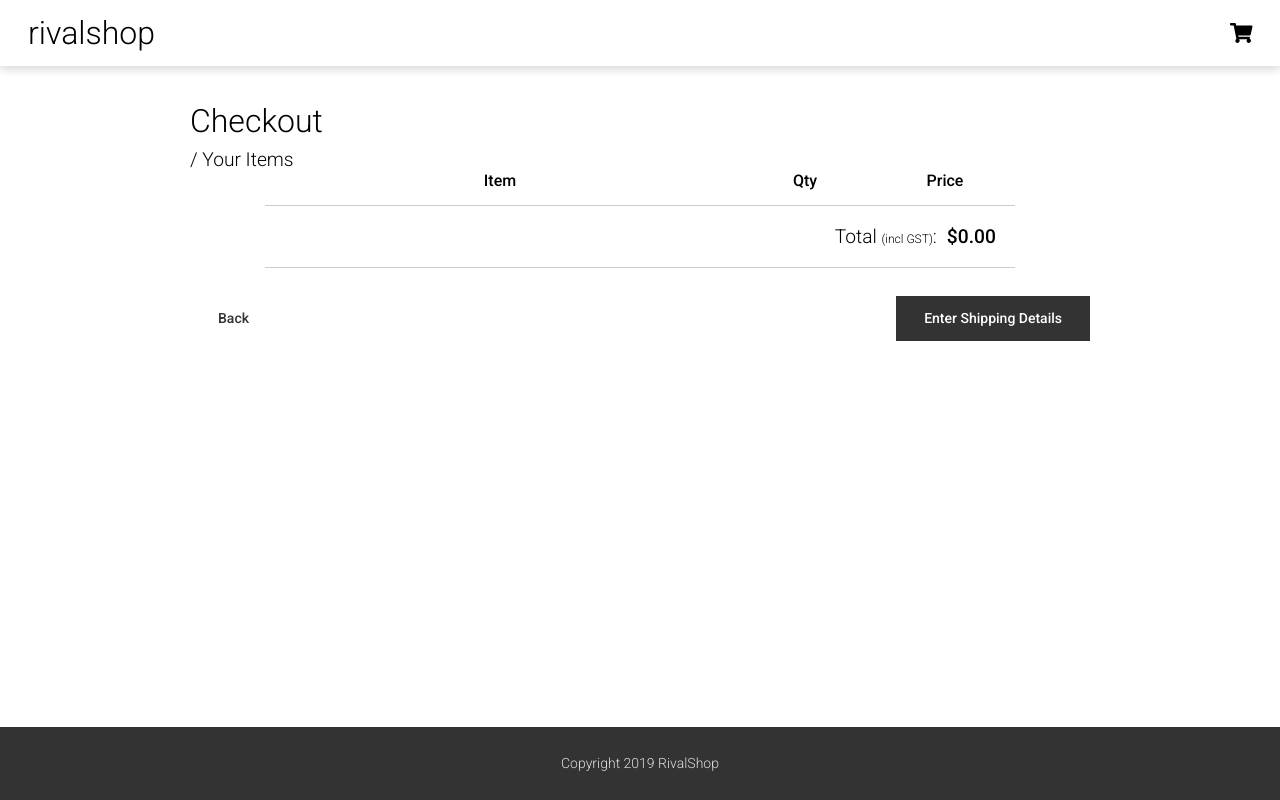
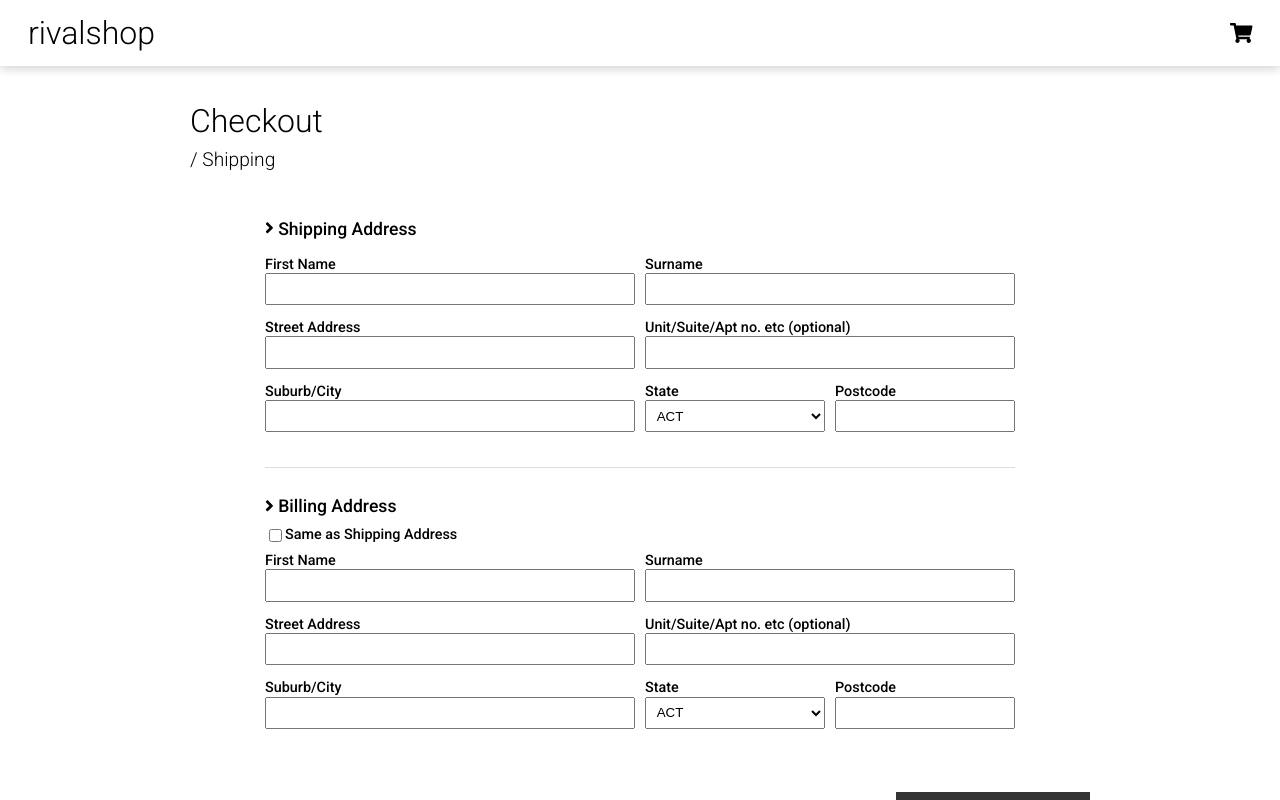
Before and after one commit to fantasticmrdavid/nerfshop, a React app: page /checkout/shipping in a window 1280 px wide. Shown: the top 800 px of the page. Built offline with nearby package versions, Linux system fonts and the light colour scheme.

Commit message:
Add Shipping form

```diff
--- a/package.json
+++ b/package.json
@@ -44,6 +44,7 @@
     "react-router": "4.3.1",
     "react-router-dom": "4.3.1",
     "redux": "4.0.1",
+    "redux-form": "8.1.0",
     "redux-persist": "5.10.0",
     "redux-thunk": "2.3.0",
     "styled-components": "4.1.2",
--- /dev/null
+++ b/src/components/Checkout/Shipping/Form.jsx
@@ -0,0 +1,107 @@
+import React from 'react';
+import { Field, reduxForm } from 'redux-form';
+import { FontAwesomeIcon } from '@fortawesome/react-fontawesome';
+import { faAngleRight } from '@fortawesome/free-solid-svg-icons';
+import { stateList } from 'data/geo';
+import * as styles from '../styles';
+
+const ShippingForm = () => {
+  const {
+    CheckboxFieldset,
+    Fieldset,
+    FieldInput,
+    FieldLabel,
+    FieldSelect,
+    FormHeading,
+    FormSection,
+    FullSpanFieldset,
+    SplitFieldset,
+  } = styles;
+  return (
+    <form>
+      <FormSection sectionNo={1}>
+        <FormHeading><FontAwesomeIcon icon={faAngleRight} /> Shipping Address</FormHeading>
+        <Fieldset>
+          <FieldLabel htmlFor="shipping_firstName">First Name</FieldLabel>
+          <Field name="shipping_firstname" component={FieldInput} type="text" required />
+        </Fieldset>
+        <Fieldset>
+          <FieldLabel htmlFor="shipping_surname">Surname</FieldLabel>
+          <Field name="shipping_surname" component={FieldInput} type="text" required />
+        </Fieldset>
+        <Fieldset>
+          <FieldLabel htmlFor="shipping_address1">Street Address</FieldLabel>
+          <Field name="shipping_address1" component={FieldInput} type="text" required />
+        </Fieldset>
+        <Fieldset>
+          <FieldLabel htmlFor="shipping_address2">Unit/Suite/Apt no. etc (optional)</FieldLabel>
+          <Field name="shipping_address2" component={FieldInput} type="text" />
+        </Fieldset>
+        <Fieldset>
+          <FieldLabel htmlFor="shipping_city">Suburb/City</FieldLabel>
+          <Field name="shipping_city" component={FieldInput} type="text" />
+        </Fieldset>
+        <SplitFieldset>
+          <Fieldset>
+            <FieldLabel htmlFor="shipping_state">State</FieldLabel>
+            <Field name="shipping_state" component={FieldSelect} placeholder="--- Select ---">
+              <option value={null} disabled>--- Select ---</option>
+              { stateList.map(s => <option value={s}>{s}</option>) }
+            </Field>
+          </Fieldset>
+          <Fieldset>
+            <FieldLabel htmlFor="shipping_postcode">Postcode</FieldLabel>
+            <Field name="shipping_postcode" component={FieldInput} type="text" />
+          </Fieldset>
+        </SplitFieldset>
+      </FormSection>
+
+      <FormSection sectionNo={2}>
+        <FormHeading><FontAwesomeIcon icon={faAngleRight} /> Billing Address</FormHeading>
+        <FullSpanFieldset>
+          <CheckboxFieldset>
+            <Field name="sameAsShipping" component="input" type="checkbox" />
+            <FieldLabel htmlFor="sameAsShipping">Same as Shipping Address</FieldLabel>
+          </CheckboxFieldset>
+        </FullSpanFieldset>
+        <Fieldset>
+          <FieldLabel htmlFor="billing_firstName">First Name</FieldLabel>
+          <Field name="billing_firstname" component={FieldInput} type="text" required />
+        </Fieldset>
+        <Fieldset>
+          <FieldLabel htmlFor="billing_surname">Surname</FieldLabel>
+          <Field name="billing_surname" component={FieldInput} type="text" required />
+        </Fieldset>
+        <Fieldset>
+          <FieldLabel htmlFor="billing_address1">Street Address</FieldLabel>
+          <Field name="billing_address1" component={FieldInput} type="text" required />
+        </Fieldset>
+        <Fieldset>
+          <FieldLabel htmlFor="billing_address2">Unit/Suite/Apt no. etc (optional)</FieldLabel>
+          <Field name="billing_address2" component={FieldInput} type="text" />
+        </Fieldset>
+        <Fieldset>
+          <FieldLabel htmlFor="billing_city">Suburb/City</FieldLabel>
+          <Field name="billing_city" component={FieldInput} type="text" />
+        </Fieldset>
+        <SplitFieldset>
+          <Fieldset>
+            <FieldLabel htmlFor="billing_state">State</FieldLabel>
+            <Field name="billing_state" component={FieldSelect} placeholder="--- Select ---">
+              <option value={null} disabled>--- Select ---</option>
+              { stateList.map(s => <option value={s}>{s}</option>) }
+            </Field>
+          </Fieldset>
+          <Fieldset>
+            <FieldLabel htmlFor="billing_postcode">Postcode</FieldLabel>
+            <Field name="billing_postcode" component={FieldInput} type="text" />
+          </Fieldset>
+        </SplitFieldset>
+      </FormSection>
+    </form>
+  );
+};
+
+export default reduxForm({
+  form: 'checkout',
+})(ShippingForm);
--- /dev/null
+++ b/src/components/Checkout/Shipping/index.jsx
@@ -0,0 +1,31 @@
+import React, { Fragment } from 'react';
+import Helmet from 'react-helmet';
+import Cta from 'components/Cta';
+import Form from './Form';
+import * as styles from '../styles';
+
+const ShippingDetails = () => {
+  const {
+    Actions,
+    CheckoutSection,
+    Subheading,
+  } = styles;
+
+  return (
+    <Fragment>
+      <Helmet>
+        <title>Checkout - Shipping Details - RivalShop</title>
+      </Helmet>
+      <Subheading>/ Shipping</Subheading>
+      <CheckoutSection>
+        <Form />
+      </CheckoutSection>
+      <Actions>
+        <Cta to="/checkout">Back</Cta>
+        <Cta primary to="/payment">Enter Payment Details</Cta>
+      </Actions>
+    </Fragment>
+  );
+};
+
+export default ShippingDetails;
--- a/src/components/Checkout/Summary.jsx
+++ b/src/components/Checkout/Summary.jsx
@@ -5,7 +5,7 @@ import Cta from 'components/Cta';
 import ProductLineItemContainer from 'containers/ProductLineItemContainer';
 import * as styles from './styles';
 
-const Checkout = (props) => {
+const Summary = (props) => {
   const {
     cart,
     isEmpty,
@@ -19,16 +19,17 @@ const Checkout = (props) => {
 
   const {
     Actions,
+    CheckoutSection,
     Column,
     ColumnHeadings,
     Item,
     List,
     Message,
     SmallText,
+    Subheading,
     Subtotal,
     SubtotalLabel,
     SubtotalAmount,
-    Summary,
   } = styles;
 
   return (
@@ -36,7 +37,8 @@ const Checkout = (props) => {
       <Helmet>
         <title>Checkout - Your Items - RivalShop</title>
       </Helmet>
-      <Summary>
+      <Subheading>/ Your Items</Subheading>
+      <CheckoutSection>
         <ColumnHeadings>
           <Column>Item</Column>
           <Column>Qty</Column>
@@ -60,21 +62,21 @@ const Checkout = (props) => {
             <SubtotalAmount>${subtotal.toFixed(2)}</SubtotalAmount>
           </Subtotal>
         )}
-      </Summary>
+      </CheckoutSection>
       { !isEmpty && (
         <Actions>
           <Cta to="/">Back</Cta>
-          <Cta primary to="/shipping">Enter Shipping Details</Cta>
+          <Cta primary to="/checkout/shipping">Enter Shipping Details</Cta>
         </Actions>
       )}
     </Fragment>
   );
 };
 
-Checkout.propTypes = {
+Summary.propTypes = {
   cart: PropTypes.object.isRequired,
   isEmpty: PropTypes.bool,
   products: PropTypes.object.isRequired,
 };
 
-export default Checkout;
+export default Summary;
--- a/src/components/Checkout/index.jsx
+++ b/src/components/Checkout/index.jsx
@@ -1,6 +1,7 @@
 import React from 'react';
 import PropTypes from 'prop-types';
 import Summary from './Summary';
+import Shipping from './Shipping';
 import * as styles from './styles';
 
 const Checkout = (props) => {
@@ -13,21 +14,13 @@ const Checkout = (props) => {
   const {
     Container,
     Heading,
-    Subheading,
   } = styles;
-
-  const heading = [
-    'Your Items',
-    'Shipping',
-    'Payment',
-    'Confirm Order',
-  ];
 
   return (
     <Container>
       <Heading>Checkout</Heading>
-      <Subheading>{`/ ${heading[section]}`}</Subheading>
-      <Summary cart={cart} products={products} />
+      { section === 0 && <Summary cart={cart} products={products} /> }
+      { section === 1 && <Shipping /> }
     </Container>
   );
 };
--- a/src/components/Checkout/styles.js
+++ b/src/components/Checkout/styles.js
@@ -7,6 +7,15 @@ export const Actions = styled.div`
   display: flex;
   justify-content: space-between;
   margin-top: 2em;
+`;
+
+export const CheckboxFieldset = styled.div`
+  display: flex;
+`;
+
+export const CheckoutSection = styled.section`
+  width: 750px;
+  align-self: center;
 `;
 
 export const Column = styled.div`
@@ -28,6 +37,52 @@ export const Container = styled.div`
   flex-direction: column;
 `;
 
+export const FieldLabel = styled.label`
+  display: block;
+  font-size: 0.9rem;
+  font-weight: 500;
+`;
+
+export const FieldInput = styled.input`
+  padding: 0.5em;
+  width: 100%;
+`;
+
+export const FieldSelect = styled.select`
+  padding: 0.5em;
+  width: 100%;
+`;
+
+export const Fieldset = styled.div`
+  margin: 0.5em 0;
+`;
+
+export const FormHeading = styled.h3`
+  font-weight: 500;
+  font-size: 1.1rem;
+  margin-bottom: 0.5em;
+  grid-column-start: 1;
+  grid-column-end: span 2;
+`;
+
+export const FormSection = styled.section`
+  position: relative;
+  display: grid;
+  grid-template-columns: calc(50% - 5px) calc(50% - 5px);
+  grid-column-gap: 10px;
+  padding: 2em 0;
+  opacity: 0;
+  animation: ${slideFadeIn} 0.3s normal linear;
+  animation-fill-mode: forwards;
+  animation-delay: ${props => `${props.sectionNo * 0.25}s`};
+  border-bottom: ${props => (props.sectionNo === 1 ? `1px solid ${theme.borderColor}` : undefined)};
+`;
+
+export const FullSpanFieldset = styled.div`
+  grid-column-start: 1;
+  grid-column-end: span 2;
+`;
+
 export const Heading = styled.h1`
   font-size: 2rem;
   margin: 1em 0 0.25em;
@@ -36,10 +91,10 @@ export const Heading = styled.h1`
 export const Subheading = styled.h2`
   position: relative;
   font-size: 1.2rem;
+  margin-bottom: 1em;
   opacity: 0;
   animation: ${slideFadeIn} 0.3s normal linear;
   animation-fill-mode: forwards;
-  animation-delay: 0.3s;
 `;
 
 export const Item = styled.li`
@@ -61,6 +116,12 @@ export const SmallText = styled.span`
   font-size: 0.75rem;
 `;
 
+export const SplitFieldset = styled.div`
+  display: grid;
+  grid-template-columns: calc(50% - 5px) calc(50% - 5px);
+  grid-column-gap: 10px;
+`;
+
 export const Subtotal = styled.div`
   display: grid;
   grid-template-columns: auto auto;
@@ -78,8 +139,3 @@ export const SubtotalAmount = styled.div`
 
 export const SubtotalLabel = styled.div`
 `;
-
-export const Summary = styled.section`
-  width: 750px;
-  align-self: center;
-`;
--- /dev/null
+++ b/src/data/geo.js
@@ -0,0 +1,10 @@
+export const stateList = [
+  'ACT',
+  'NSW',
+  'NT',
+  'QLD',
+  'SA',
+  'TAS',
+  'VIC',
+  'WA',
+];
--- a/src/reducers/index.js
+++ b/src/reducers/index.js
@@ -2,6 +2,7 @@ import { combineReducers } from 'redux';
 import { connectRouter } from 'connected-react-router';
 import { persistReducer } from 'redux-persist';
 import storage from 'redux-persist/lib/storage';
+import { reducer as formReducer } from 'redux-form';
 import cart from './cart';
 import nav from './nav';
 import products from './products';
@@ -15,6 +16,7 @@ const persistConfig = {
 
 const reducers = history => combineReducers({
   cart: persistReducer(persistConfig.cart, cart),
+  form: formReducer,
   nav,
   products,
   router: connectRouter(history),
--- a/src/routers/Routes.jsx
+++ b/src/routers/Routes.jsx
@@ -10,7 +10,7 @@ const Routes = () => {
     <Template>
       <Switch>
         <Route exact path="/" component={Home} />
-        <Route path="/checkout" render={props => <Checkout {...props} section={0} />} />
+        <Route exact path="/checkout" render={props => <Checkout {...props} section={0} />} />
         <Route path="/checkout/shipping" render={props => <Checkout {...props} section={1} />} />
         <Route path="/checkout/payment" render={props => <Checkout {...props} section={2} />} />
         <Route path="/checkout/confirmation" render={props => <Checkout {...props} section={3} />} />
--- a/src/styles/reset.js
+++ b/src/styles/reset.js
@@ -48,6 +48,9 @@ a {
   text-decoration: none;
   color: inherit;
 }
+input, select {
+  box-sizing: border-box;
+}
 `;
 
 export default reset;
```
Also changed, not shown: 1 other file (tests, documents, lock files or other folders).
